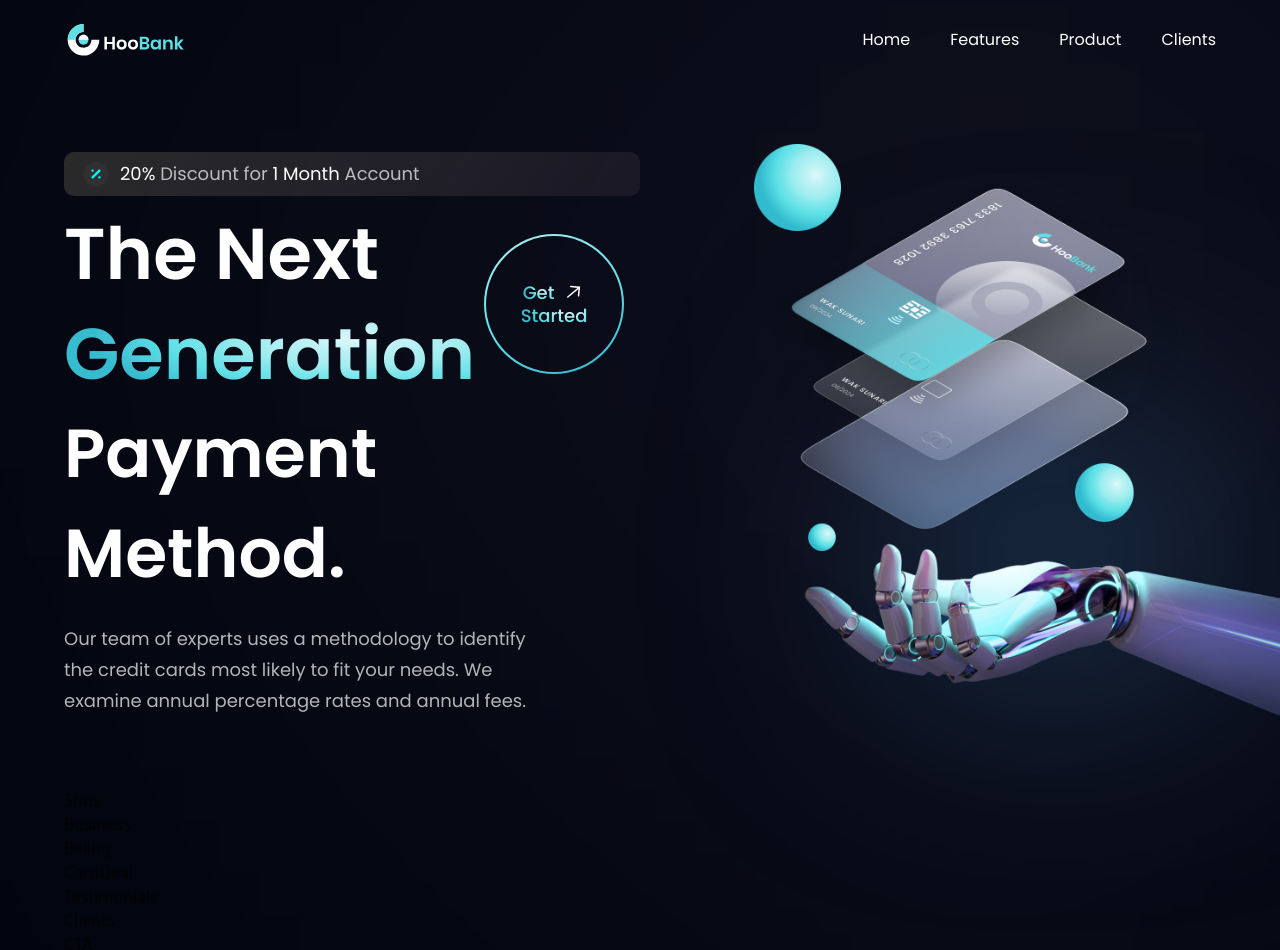
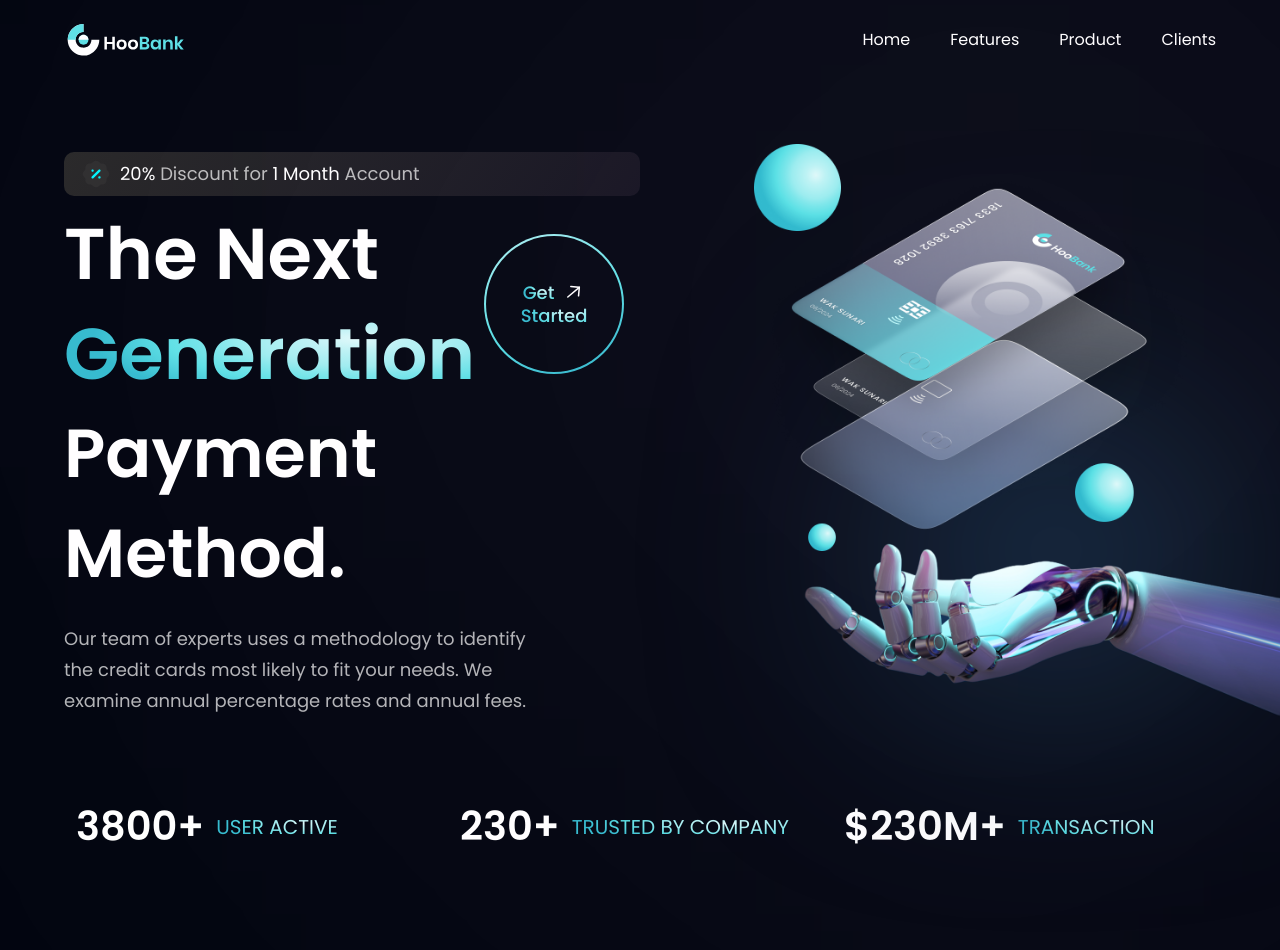
Before and after one commit to avishaar/Bank-Modern-App, a React (Vite) app in the folder Bank-Modern-App/: page / in a window 1280 px wide. Shown: the top 950 px of the page. Built offline with nearby package versions, Linux system fonts and the light colour scheme.

Commit message:
stats row

```diff
--- a/Bank-Modern-App/src/components/Stats.jsx
+++ b/Bank-Modern-App/src/components/Stats.jsx
@@ -1,9 +1,15 @@
-import React from 'react'
+import { stats } from '../constants'
+import styles from '../constants/style';
 
-const Stats = () => {
-  return (
-    <div>Stats</div>
+const Stats = () => (
+      <section className={`${styles.flexCenter} flex-row flex-wrap sm:mb-20 mb-6`}>
+        {stats.map((stat)=> (
+          <div key={stat.id} className={`flex-1 flex justify-start items-center flex-row m-3`}>
+            <h4 className='font-poppins font-semibold xs:text-[40px] text-[30px] xs:leading-[53px] leading-[43px] text-white'>{stat.value}</h4>
+            <p className='font-poppins font-normal xs:text-[20px] text-[15px] xs:leading-[26px] leading-[21px] text-gradient uppercase ml-3'>{stat.title}</p>
+          </div>
+        ))}
+      </section>
   )
-}
 
 export default Stats;
```
